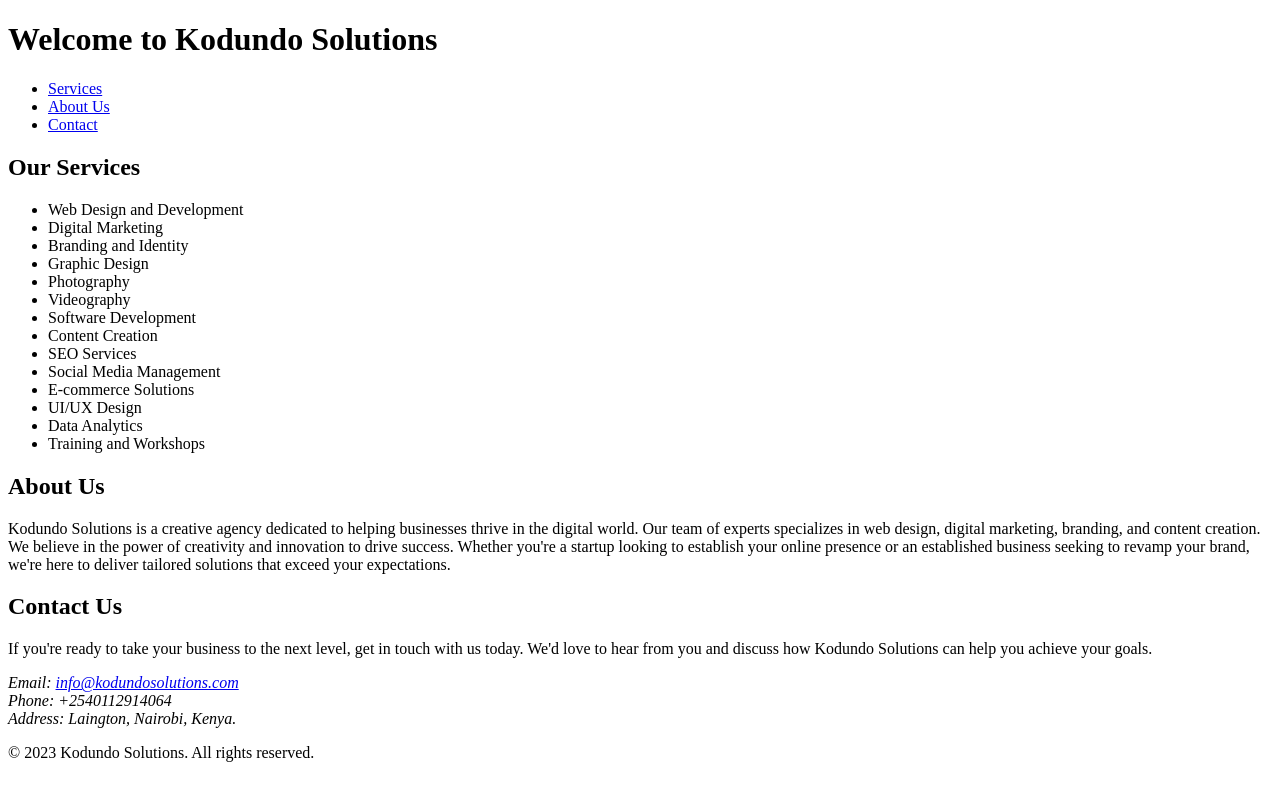
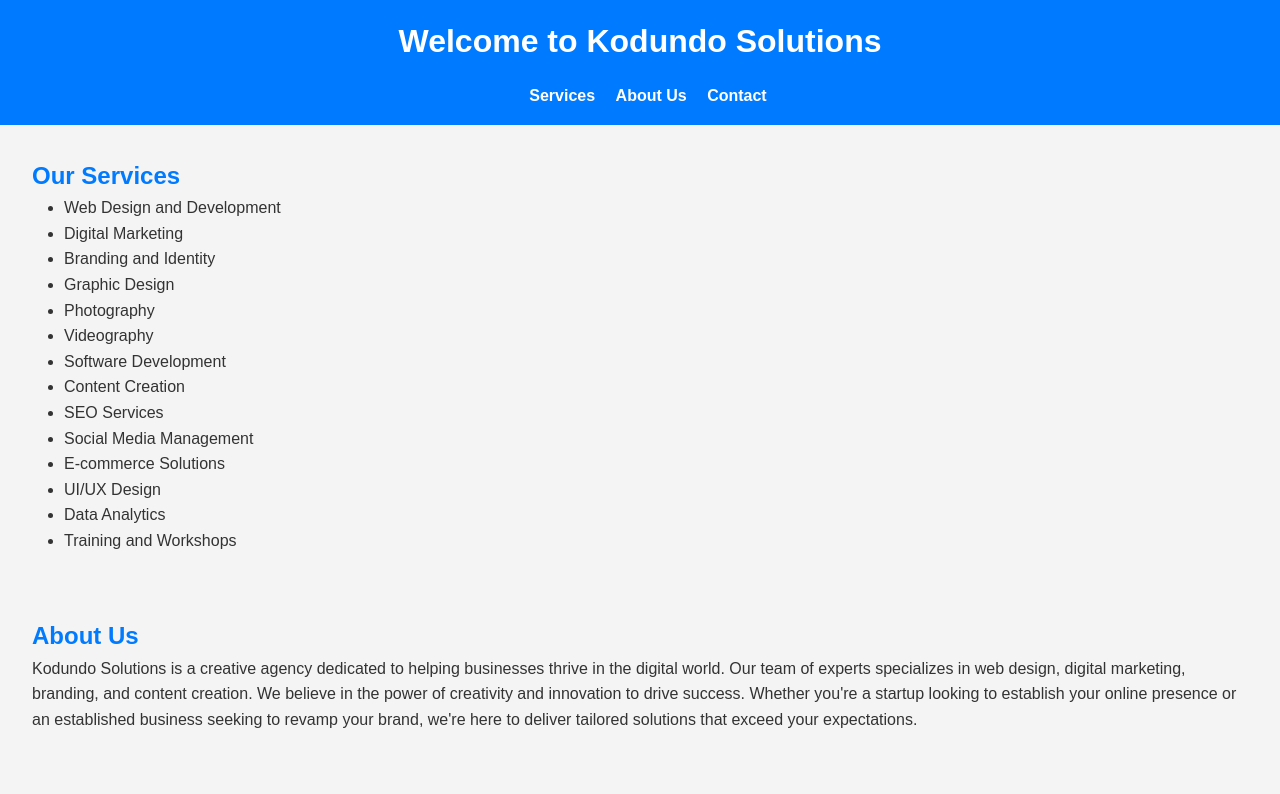
Before and after one commit to ianfranko/Kodundo, a plain HTML site: page index.html in a window 1280 px wide. Shown: the top 794 px of the page. Drawn offline with Linux system fonts and the light colour scheme.

Commit message:
On branch main Your branch is up to date with 'origin/main'.  Changes to be committed: 	new file:   .vscode/launch.json modified:   index.html modified:   style.css

```diff
--- a/index.html
+++ b/index.html
@@ -4,6 +4,7 @@
     <meta charset="UTF-8">
     <meta name="viewport" content="width=device-width, initial-scale=1.0">
     <title>Welcome to Kodundo Solutions</title>
+    <link rel="stylesheet" href="style.css">
 </head>
 <body>
     <header>
--- a/style.css
+++ b/style.css
@@ -0,0 +1,69 @@
+/* Reset some default styles */
+body, h1, h2, p, ul, li {
+    margin: 0;
+    padding: 0;
+}
+
+/* Basic styling */
+body {
+    font-family: Arial, sans-serif;
+    background-color: #f4f4f4;
+    color: #333;
+    line-height: 1.6;
+    margin: 0;
+    padding: 0;
+}
+
+header {
+    background-color: #007BFF;
+    color: #fff;
+    text-align: center;
+    padding: 1rem 0;
+}
+
+header h1 {
+    font-size: 2rem;
+}
+
+nav ul {
+    list-style: none;
+    margin-top: 1rem;
+}
+
+nav ul li {
+    display: inline;
+    margin-right: 1rem;
+}
+
+nav a {
+    text-decoration: none;
+    color: #fff;
+    font-weight: bold;
+}
+
+section {
+    padding: 2rem;
+}
+
+h2 {
+    font-size: 1.5rem;
+    color: #007BFF;
+}
+
+ul {
+    list-style: disc;
+    margin-left: 2rem;
+}
+
+address {
+    font-style: normal;
+    font-size: 0.9rem;
+}
+
+footer {
+    text-align: center;
+    background-color: #333;
+    color: #fff;
+    padding: 1rem 0;
+    font-size: 0.8rem;
+}
```
